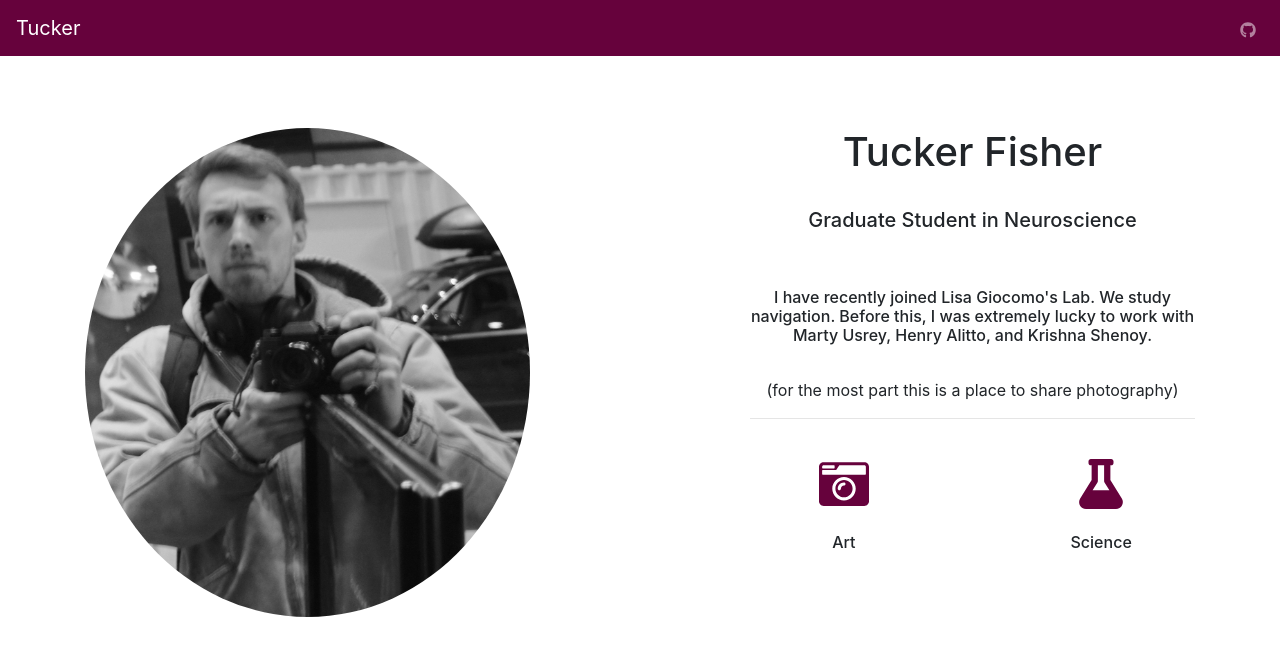
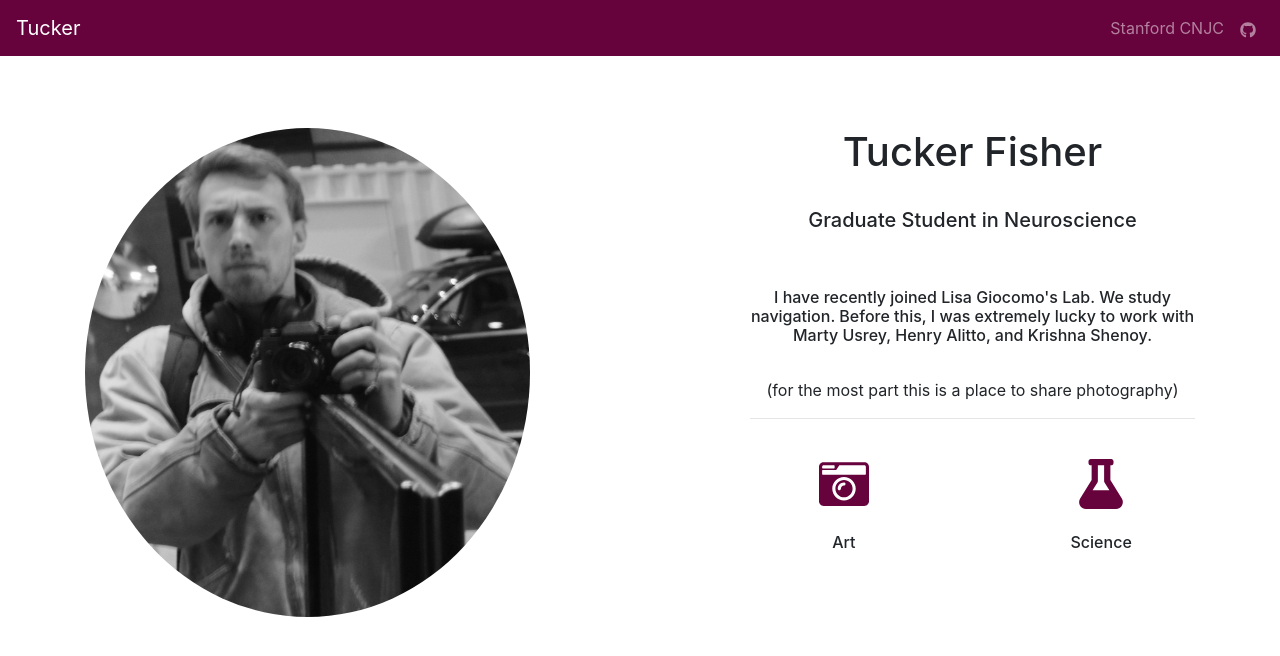
Before and after one commit to tgfisher/tgfisher.github.io, a React (Create React App) app: page /#/ in a window 1280 px wide. Shown: the top 656 px of the page. Built offline with nearby package versions, Linux system fonts and the light colour scheme.

Commit message:
adds CNJC link

```diff
--- a/src/components/Header/Header.js
+++ b/src/components/Header/Header.js
@@ -35,6 +35,11 @@ class Header extends Component {
               <Collapse isOpen={this.state.isOpen} navbar>
                   <Nav className="ml-auto" navbar>
                     <NavItem>
+                        <NavLink href="https://stanford-cnjc.github.io">
+                            Stanford CNJC
+                        </NavLink>
+                    </NavItem>
+                    <NavItem>
                         <NavLink href="https://github.com/tgfisher" >
                             <FaGithub />
                         </NavLink>
--- a/src/components/QuickTake/QuickTake.css
+++ b/src/components/QuickTake/QuickTake.css
@@ -5,6 +5,8 @@
 
   .text-align {
     display: center;
+    margin-left:10px;
+    margin-right:10px;
     align-items: right;
   }
 
```
